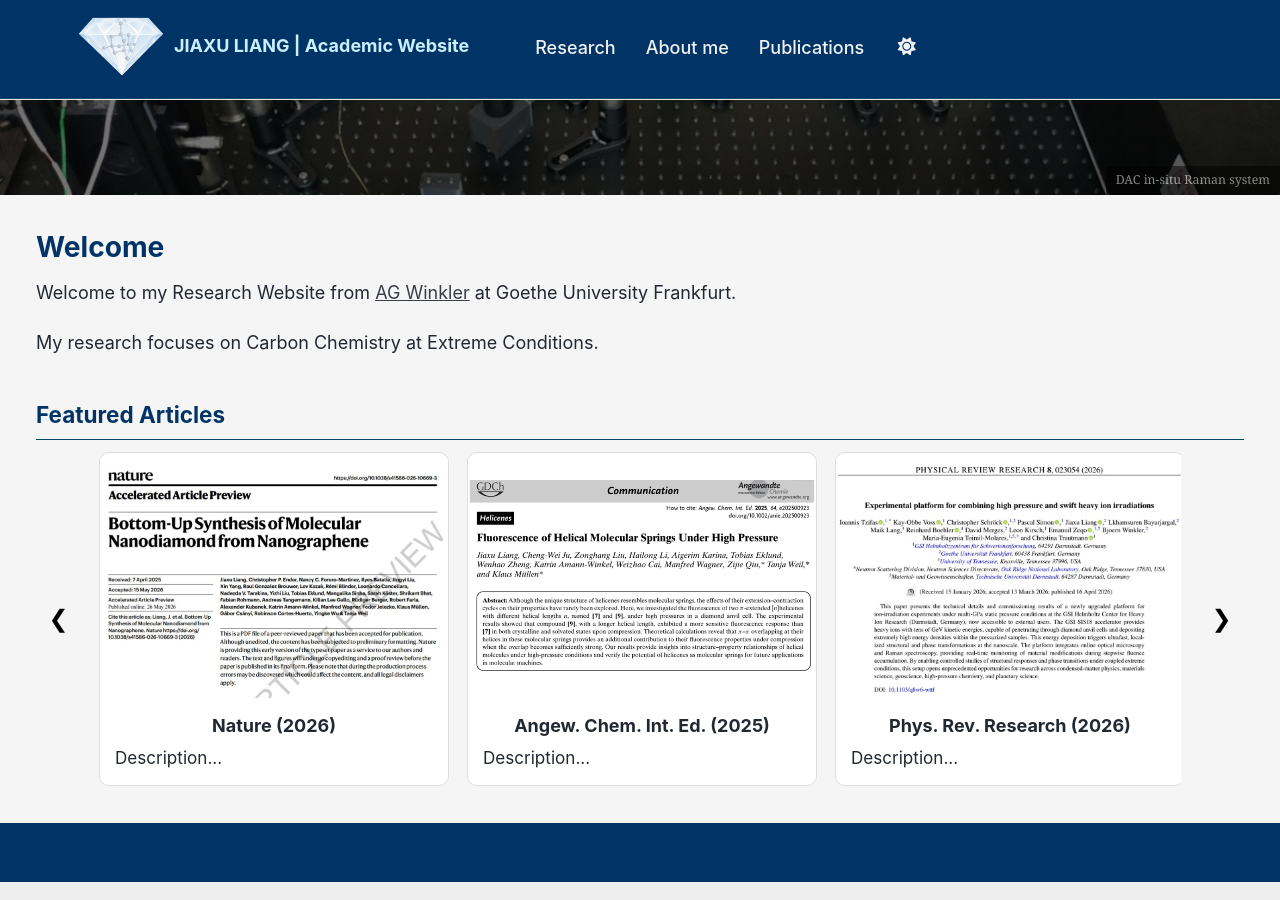
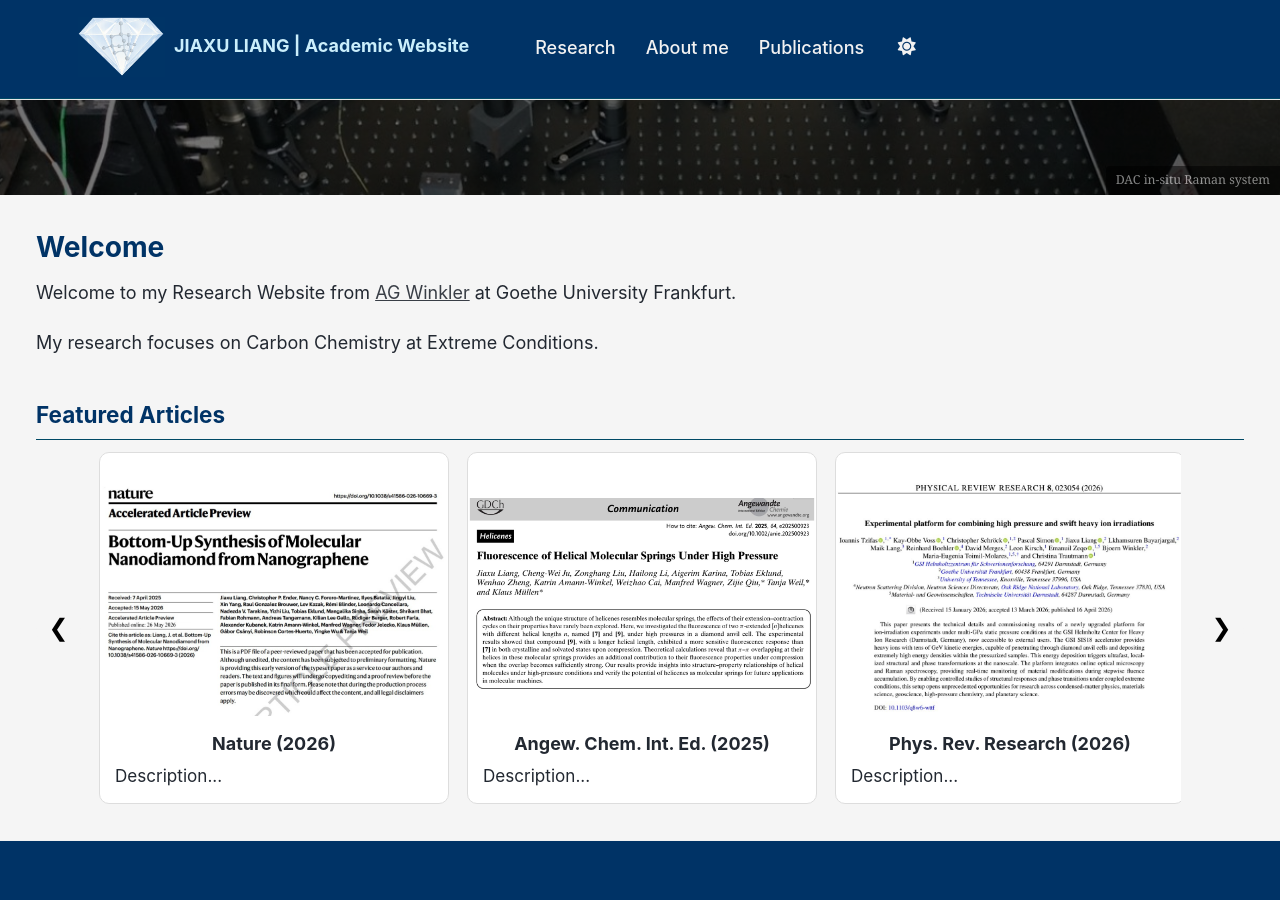
Before and after one commit to liangjiaxu-research/liangjiaxu-research.github.io, a Jekyll site: the page built from _pages/about.md, in a window 1280 px wide and 900 px high, scrolled down 354 px. Built offline with Jekyll 4.4.1, drawn with Linux system fonts in a browser that asks for light colours; a script bundle is joined from its source files by our own code; library files that are not in the unit come from our copies.

Commit message:
Update _custom.scss

```diff
--- a/_sass/_custom.scss
+++ b/_sass/_custom.scss
@@ -38,7 +38,6 @@ body {
     display: flex;
     align-items: center;
     gap: 1rem;
-    margin-top: 0.5rem;
 }
 .carousel-btn {
     border: none;
@@ -67,6 +66,7 @@ body {
     background: white;
     transition: transform 0.2s ease,
                 box-shadow 0.3s ease;
+    padding-top:1rem;
 }
 .featured-card img {
     width: 100%;
```
